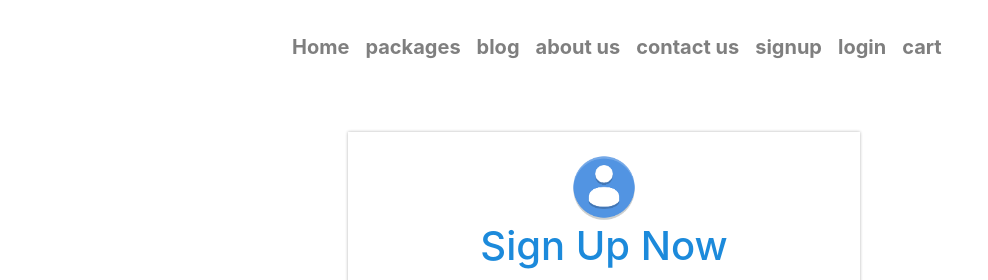
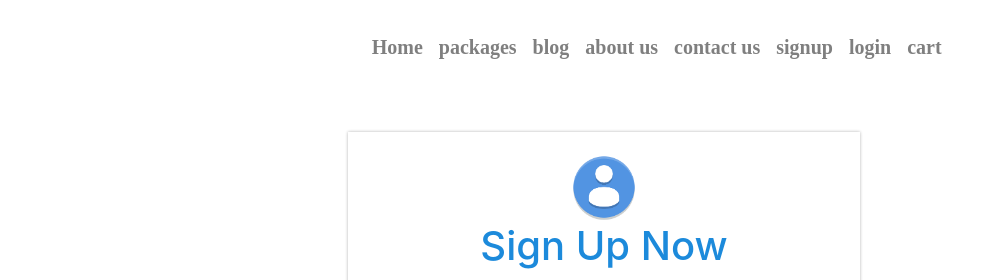
Before and after one commit to gowthamikethavarapu/eventManagement, a plain HTML site: page signup.html in a window 1280 px wide. Shown: the top 280 px of the page, 292-1280 px from the left. Drawn offline with nearby package versions, Linux system fonts and the light colour scheme.

Commit message:
Update signup.html

```diff
--- a/signup.html
+++ b/signup.html
@@ -16,7 +16,7 @@
 <body>
     <div>
         <header>
-            <nav class="navbar navbar-expand-lg navbar-light fixed-top">
+            <nav class="navbar navbar-expand-lg navbar-light fixed-top" style="font-family:serif">
 
                 <a class="navbar-brand " href=""><img src="./logo.png" width="250px" height="80px" alt=""></a>
                  <button class="navbar-toggler" type="button" data-toggle="collapse" data-target="#navbarTogglerDemo02" aria-controls="navbarTogglerDemo02" aria-expanded="false" aria-label="Toggle navigation">
```
